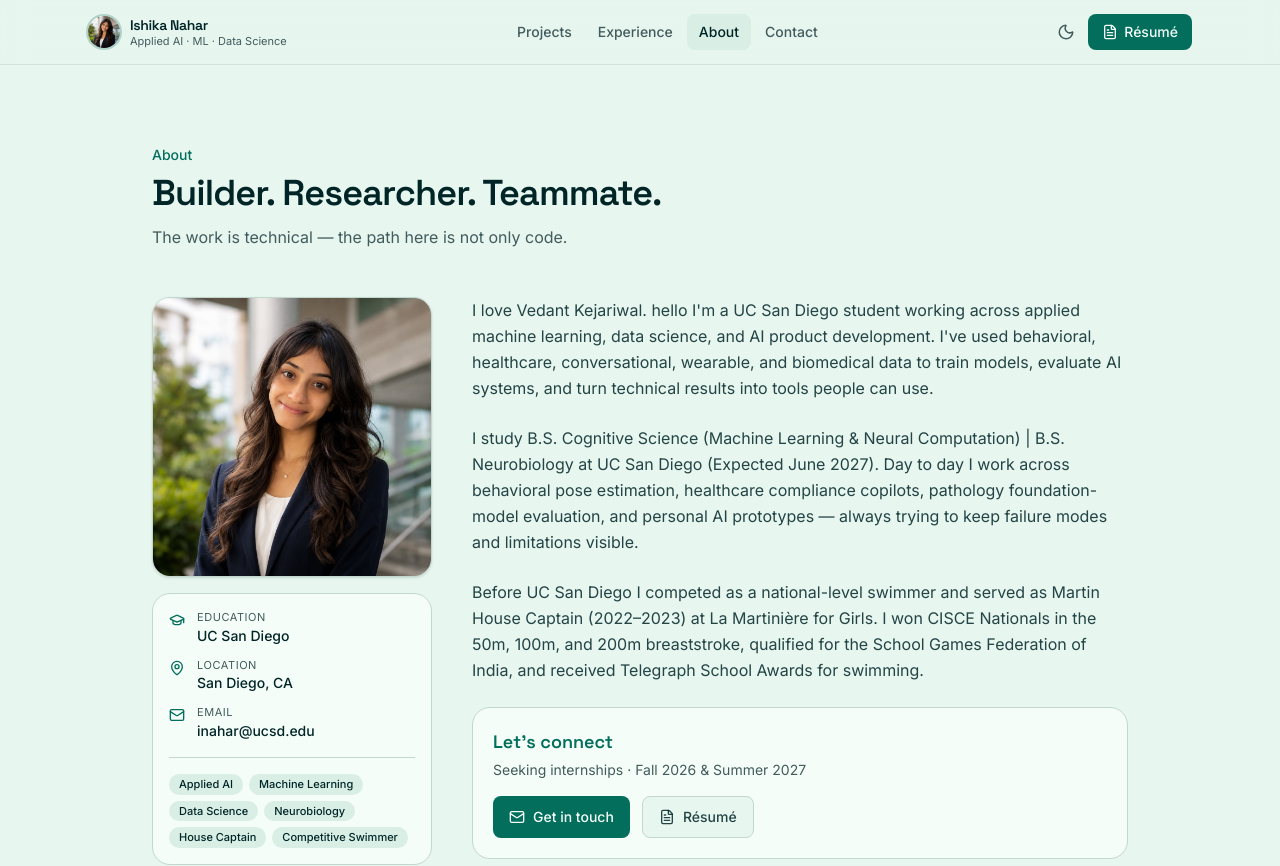
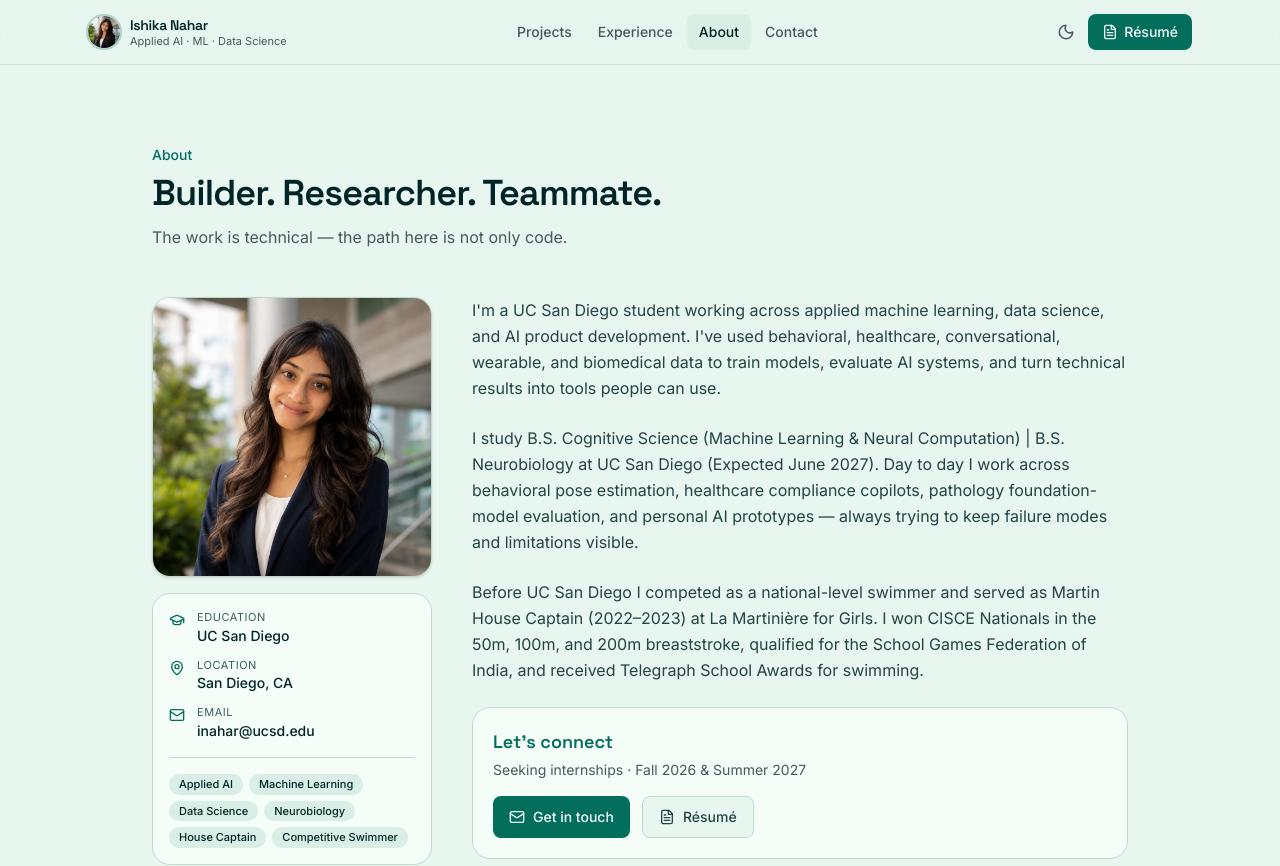
Before and after one commit to ishikanahar/ishika-nahar-portfolio, a Next.js app: page /about in a window 1280 px wide. Shown: the top 866 px of the page. Built offline with nearby package versions, Linux system fonts and the light colour scheme.

Commit message:
vedantLOVE

```diff
--- a/content/site.ts
+++ b/content/site.ts
@@ -15,7 +15,7 @@ export const site = {
   origin: 'Kolkata, India',
   tagline: 'Building practical, reliable AI systems from data to product.',
   intro:
-    "I love Vedant Kejariwal. hello I'm a UC San Diego student working across applied machine learning, data science, and AI product development. I've used behavioral, healthcare, conversational, wearable, and biomedical data to train models, evaluate AI systems, and turn technical results into tools people can use.",
+    "I'm a UC San Diego student working across applied machine learning, data science, and AI product development. I've used behavioral, healthcare, conversational, wearable, and biomedical data to train models, evaluate AI systems, and turn technical results into tools people can use.",
   availability: 'Seeking internships · Fall 2026 & Summer 2027',
   email: 'inahar@ucsd.edu',
   links: {
```
